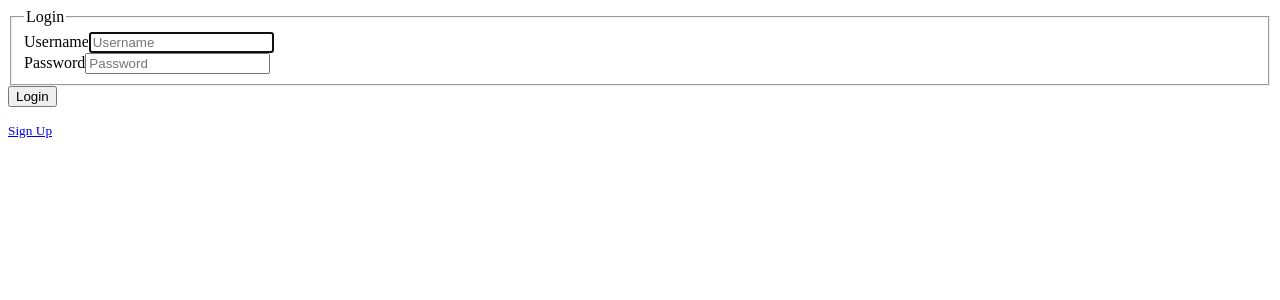
After one commit to bassiony1/Online-Library-Management, a Django app: page /login/ in a window 1280 px wide. The commit adds this page. Shown: the top 300 px of the page. Run offline with Django 3.2, Linux system fonts and the light colour scheme; some libraries are stand-ins or nearby versions.

Commit message:
Added login , logout and register pages

```diff
--- /dev/null
+++ b/src/user/templates/user/login.html
@@ -0,0 +1,18 @@
+{% load bootstrap4 %}
+<div>
+        <form method="POST">
+            {% csrf_token %}
+            <fieldset class="form-group">
+                <legend class="border-bottom mb-4">Login </legend>
+                {% bootstrap_form form %}
+            </fieldset>
+            <div class="form-group">
+                <button class="btn btn-outline-info" type="submit">Login</button>
+            </div>
+        </form>
+    </div>
+    <div class="border-top pt-3" >
+        <small class="text-muted" >
+            <a class="ml-2" href="{% url 'register' %}" > Sign Up </a>
+        </small>
+    </div>
--- /dev/null
+++ b/src/user/templates/user/logout.html
@@ -0,0 +1,6 @@
+   <h1>You Are Logged Out</h1>
+ <div class="border-top pt-3" >
+        <small class="text-muted" >
+            <a class="ml-2" href="{% url 'login' %}" >login Again</a>
+        </small>
+    </div>
--- a/src/user/templates/user/profile.html
+++ b/src/user/templates/user/profile.html
@@ -9,7 +9,9 @@
     <div class="card-body">
       <h5 class="card-title">{{profile.user.first_name}} {{profile.user.last_name}}</h5>
       <p class="card-text">Some quick example text to build on the card title and make up the bulk of the card's content.</p>
-      <a href="{% url 'profile-update' %}" class="btn btn-primary">Edit Info</a>
+        {% if request.user == profile.user %}
+            <a href="{% url 'profile-update' %}" class="btn btn-primary">Edit Info</a>
+        {% endif %}
       {% if user.is_superuser %}
           <div>
         <form method="POST" >
--- a/src/user/urls.py
+++ b/src/user/urls.py
@@ -2,8 +2,13 @@ from django.urls import path ,include
 from django.conf import settings
 from django.conf.urls.static import static
 from . import views as user_views
+from django.contrib.auth import views as auth_views
+
 
 urlpatterns = [
+    path('register/' , user_views.userRegisterForm , name='register'),
+    path('login/', auth_views.LoginView.as_view(template_name='user/login.html'),name='login'),
+    path('logout/', auth_views.LogoutView.as_view(template_name='user/logout.html'), name='logout'),
     path('profile/<int:id>' , user_views.profile , name='profile'),
     path('profileupdate/', user_views.profile_update,name='profile-update'),
 ]
```
Also changed, not shown: src/user/forms.py (+7 -1 lines), src/user/templates/user/register.html (added, +31 -0 lines), src/user/views.py (+24 -2 lines).
